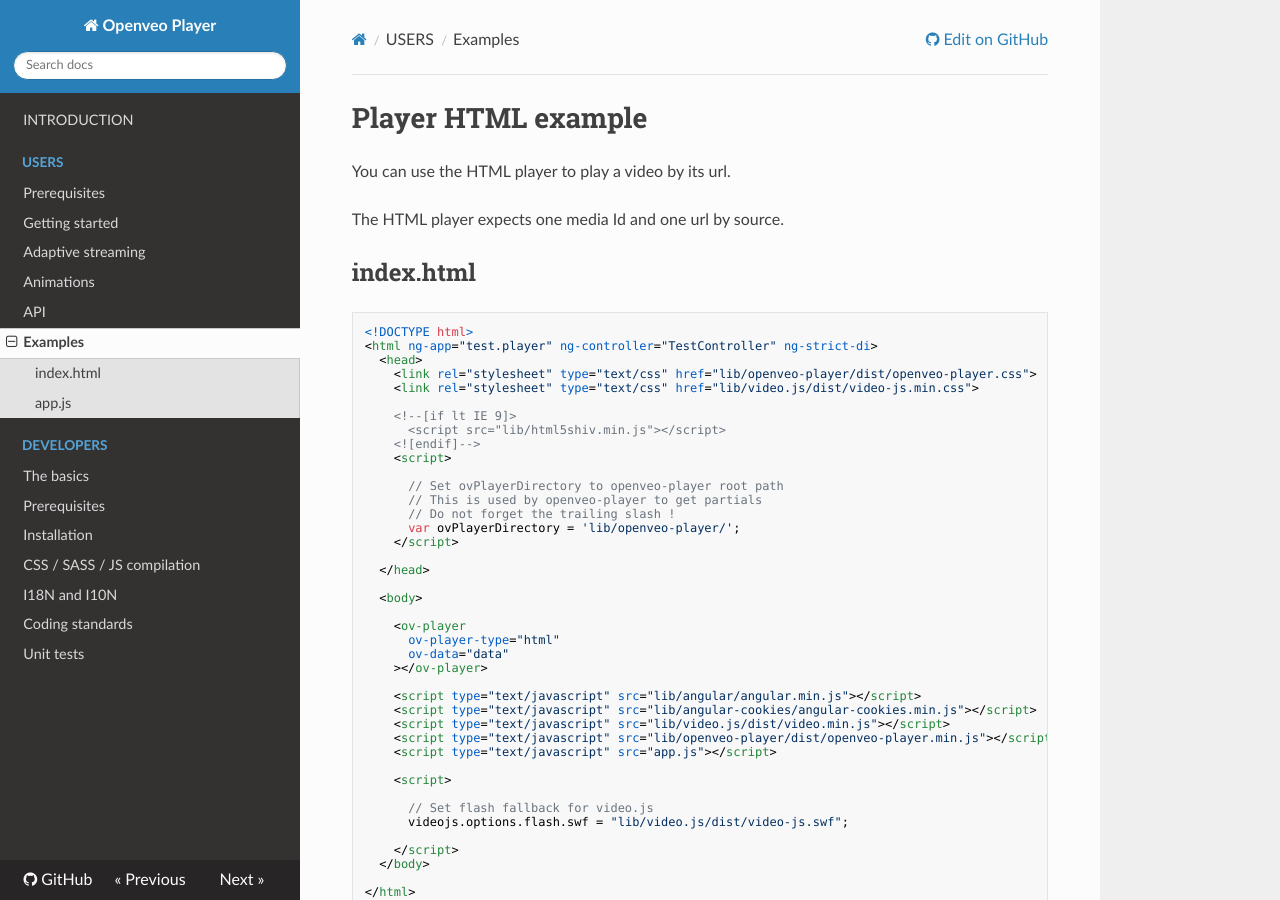
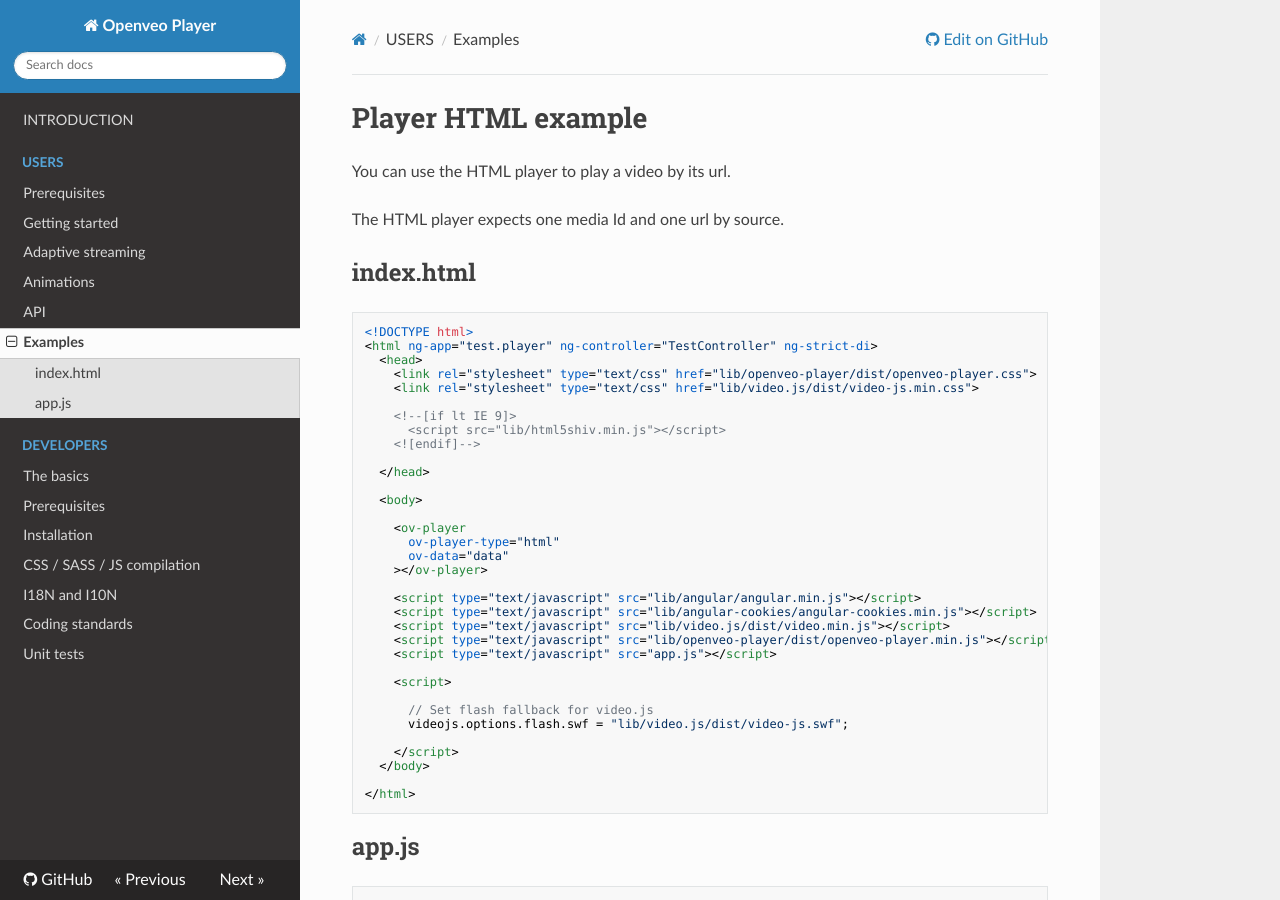
Before and after one commit to veo-labs/openveo-player, an MkDocs documentation site: the page built from docs/examples.md, in a window 1280 px wide and 900 px high. Built offline with MkDocs 1.6.1, drawn with Linux system fonts in a browser that asks for light colours; nearby versions of some CDN libraries; old or Windows-style settings are respelled for this version of MkDocs; some of the changed text lies outside the part shown.

Commit message:
Include templates into generated JS file
Templates used to be fetched by an HTTP request and base url was
configured using the global variable "ovPlayerDirectory". All templates
are now loaded into AngularJS template cache. No more HTTP requests is
performed and global variable "ovPlayerDirectory" is no longer needed.

```diff
--- a/GruntFile.js
+++ b/GruntFile.js
@@ -41,6 +41,7 @@ module.exports = function(grunt) {
   grunt.loadNpmTasks('grunt-eslint');
   grunt.loadNpmTasks('grunt-mkdocs');
   grunt.loadNpmTasks('grunt-gh-pages');
+  grunt.loadNpmTasks('grunt-angular-templates');
 
   grunt.registerMultiTask('rename', openVeoApi.grunt.renameTask(grunt));
   grunt.registerMultiTask('remove', openVeoApi.grunt.removeTask(grunt));
@@ -52,7 +53,7 @@ module.exports = function(grunt) {
   grunt.registerTask('doc', ['remove:doc', 'mkdocs', 'rename:doc']);
 
   // Prepare project for production
-  grunt.registerTask('dist', ['concat', 'uglify', 'compass:dist']);
+  grunt.registerTask('dist', ['concat', 'ngtemplates', 'uglify', 'compass:dist']);
 
   // Deploy documentation to github pages
   grunt.registerTask('deploy-doc', ['doc', 'gh-pages:doc']);
--- a/docs/examples.md
+++ b/docs/examples.md
@@ -16,13 +16,6 @@ The HTML player expects one media Id and one url by source.
     <!--[if lt IE 9]>
       <script src="lib/html5shiv.min.js"></script>
     <![endif]-->
-    <script>
-
-      // Set ovPlayerDirectory to openveo-player root path
-      // This is used by openveo-player to get partials
-      // Do not forget the trailing slash !
-      var ovPlayerDirectory = 'lib/openveo-player/';
-    </script>
 
   </head>
 
@@ -192,13 +185,6 @@ The HTML player with several sources expects one media Id and one url by source.
     <!--[if lt IE 9]>
       <script src="lib/html5shiv.min.js"></script>
     <![endif]-->
-    <script>
-
-      // Set ovPlayerDirectory to openveo-player root path
-      // This is used by openveo-player to get partials
-      // Do not forget the trailing slash !
-      var ovPlayerDirectory = 'lib/openveo-player/';
-    </script>
 
   </head>
 
@@ -300,13 +286,6 @@ The Vimeo player expects the id of the media hosted on Vimeo. You can specify se
     <!--[if lt IE 9]>
       <script src="lib/html5shiv.min.js"></script>
     <![endif]-->
-    <script>
-
-      // Set ovPlayerDirectory to openveo-player root path
-      // This is used by openveo-player to get partials
-      // Do not forget the trailing slash !
-      var ovPlayerDirectory = "lib/openveo-player/";
-    </script>
 
   </head>
 
@@ -370,13 +349,6 @@ The Youtube player expects the id of the media hosted on Youtube. You can specif
     <!--[if lt IE 9]>
       <script src="lib/html5shiv.min.js"></script>
     <![endif]-->
-    <script>
-
-      // Set ovPlayerDirectory to openveo-player root path
-      // This is used by openveo-player to get partials
-      // Do not forget the trailing slash !
-      var ovPlayerDirectory = "lib/openveo-player/";
-    </script>
 
   </head>
 
@@ -438,13 +410,6 @@ You can interact with the player using the API.
     <!--[if lt IE 9]>
       <script src="lib/html5shiv.min.js"></script>
     <![endif]-->
-    <script>
-
-      // Set ovPlayerDirectory to openveo-player root path
-      // This is used by openveo-player to get partials
-      // Do not forget the trailing slash !
-      var ovPlayerDirectory = "lib/openveo-player/";
-    </script>
 
   </head>
 
--- a/package.json
+++ b/package.json
@@ -26,7 +26,9 @@
   "devDependencies": {
     "@openveo/api": "4.*",
     "chai": "4.0.2",
+    "fluent-ffmpeg": "2.1.2",
     "grunt": "1.0.1",
+    "grunt-angular-templates": "1.1.0",
     "grunt-contrib-compass": "1.1.1",
     "grunt-contrib-concat": "1.0.1",
     "grunt-contrib-uglify": "2.0.0",
```
Also changed, not shown: CHANGELOG.md (+1 -0 lines), docs/getting-started.md (+0 -15 lines), 13 other files.
